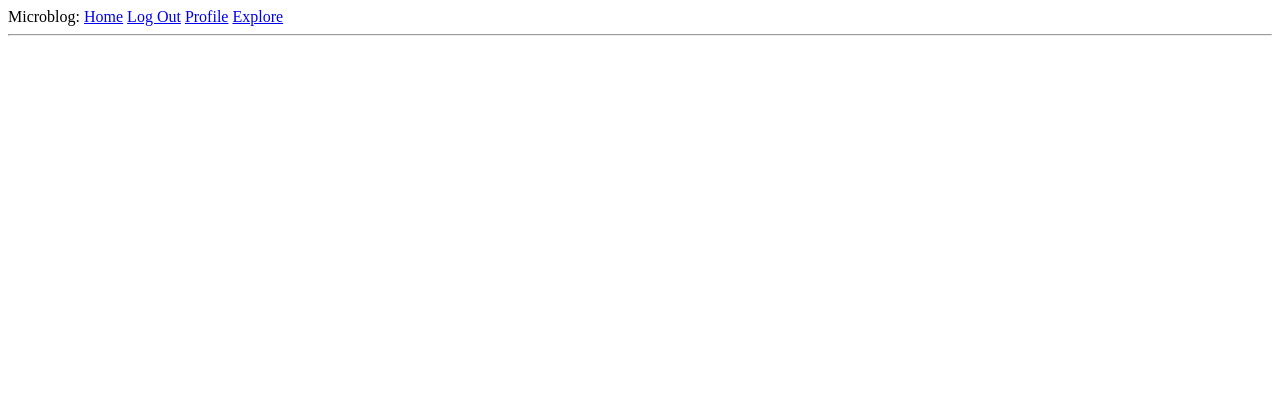
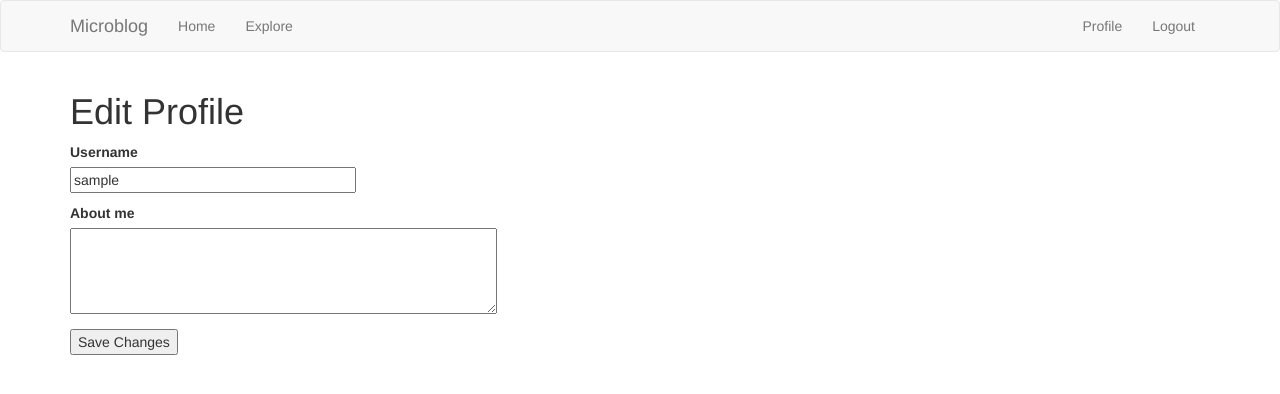
Before and after one commit to okovko/microblog, a Flask app: page /edit_profile in a window 1280 px wide. Shown: the top 394 px of the page. Run offline with Flask 2, Linux system fonts and the light colour scheme; the visitor is signed in with stand-in values (Sample User, id 1); data comes from the database, SQL or seed files in the repository; some libraries are stand-ins or nearby versions.

Commit message:
base.html is rewritten to use flask-bootstraps

```diff
--- a/app/templates/base.html
+++ b/app/templates/base.html
@@ -1,34 +1,53 @@
-<html>
-	<head>
+{% extends 'bootstrap/base.html' %}
+
+{% block title %}
 	{% if title %}
-		<title>Microblog - {{ title }}</title>
+	{{ title }} - Microblog
 	{% else %}
-		<title>Microblog</title>
+	Microblog
 	{% endif %}
-	</head>
-	<body>
-		<div>
-			Microblog:
-			<a href = "{{ url_for('index') }}">Home</a>
+{% endblock %}
+
+{% block navbar %}
+<nav class="navbar navbar-default">
+	<div class="container">
+		<div class="navbar-header">
+			<button type="button" class="navbar-toggle collapsed" data-toggle="collapse" data-target="#bs-example-navbar-collapse-1" aria-expand="false">
+				<span class="sr-only">Toggle navigation</span>
+				<span class="icon-bar"></span>
+				<span class="icon-bar"></span>
+				<span class="icon-bar"></span>
+			</button>
+			<a class="navbar-brand" href="{{ url_for('index') }}">Microblog</a>
+		</div>
+		<div class="collapse navbar-collapse" id="bs-example-navbar-collapse-1">
+			<ul class="nav navbar-nav">
+				<li><a href="{{ url_for('index') }}">Home</a></li>
+				<li><a href="{{ url_for('explore') }}">Explore</a></li>
+			</ul>
+			<ul class="nav navbar-nav navbar-right">
 				{% if current_user.is_anonymous %}
-			<a href = "{{ url_for('login') }}">Log In</a>
+				<li><a href="{{ url_for('index') }}">Login</a></li>
 				{% else %}
-			<a href = "{{ url_for('logout') }}">Log Out</a>
-			<a href = "{{ url_for('user', username = current_user.username) }}">
-				Profile</a>
-			<a href = "{{ url_for('explore') }}">Explore</a>
+				<li><a href="{{ url_for('user', username=current_user.username) }}">Profile</a></li>
+				<li><a href="{{ url_for('logout') }}">Logout</a></li>
 				{% endif %}
+			</ul>
 		</div>
-		<hr>
+	</div>
+</nav>
+{% endblock %}
+
+{% block content %}
+<div class="container">
 	{% with messages = get_flashed_messages() %}
 	{% if messages %}
-		<ul>
-			{% for m in messages %}
-			<li>{{ m }}</li>
+		{% for message in messages %}
+		<div class="alert alert-info" role="alert">{{ message }}</div>
 		{% endfor %}
-		</ul>
 	{% endif %}
 	{% endwith %}
-		{% block content %}{% endblock %}
-	</body>
-</html>
+
+	{% block app_content %}{% endblock %}
+</div>
+{% endblock %}
```
Lines whose indentation alone changed are shown as unchanged.
